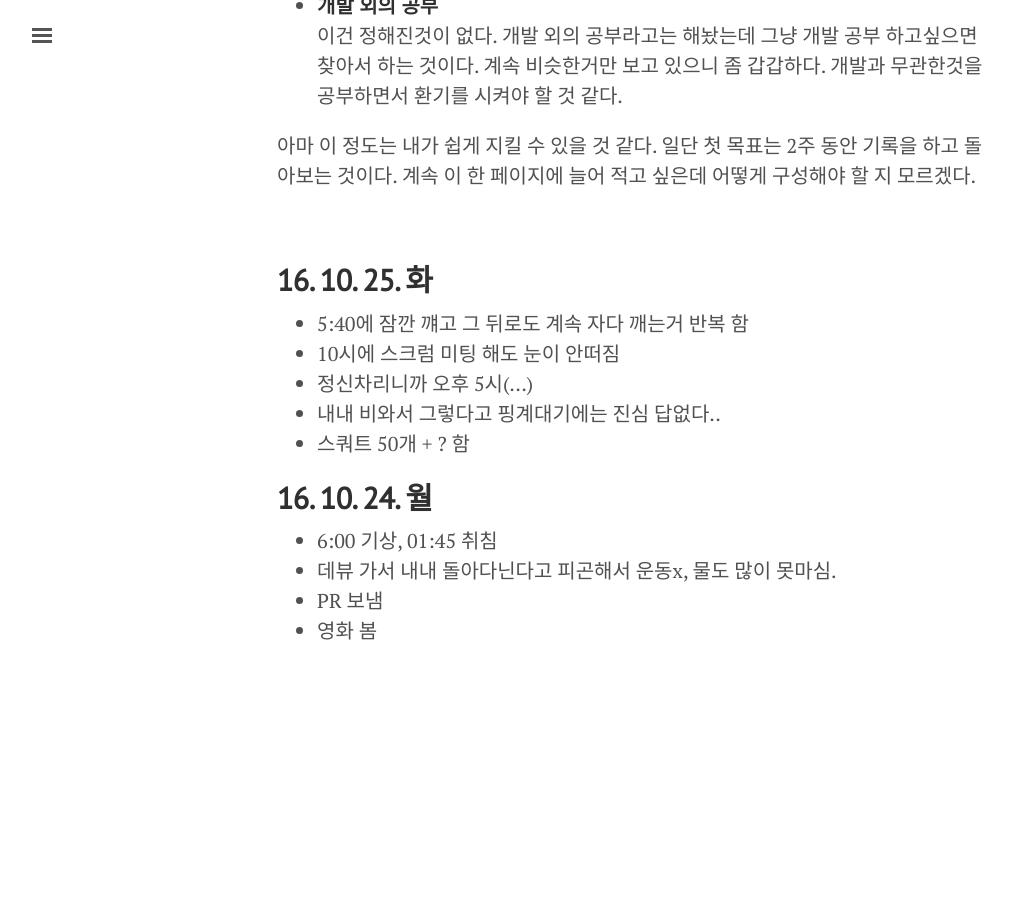
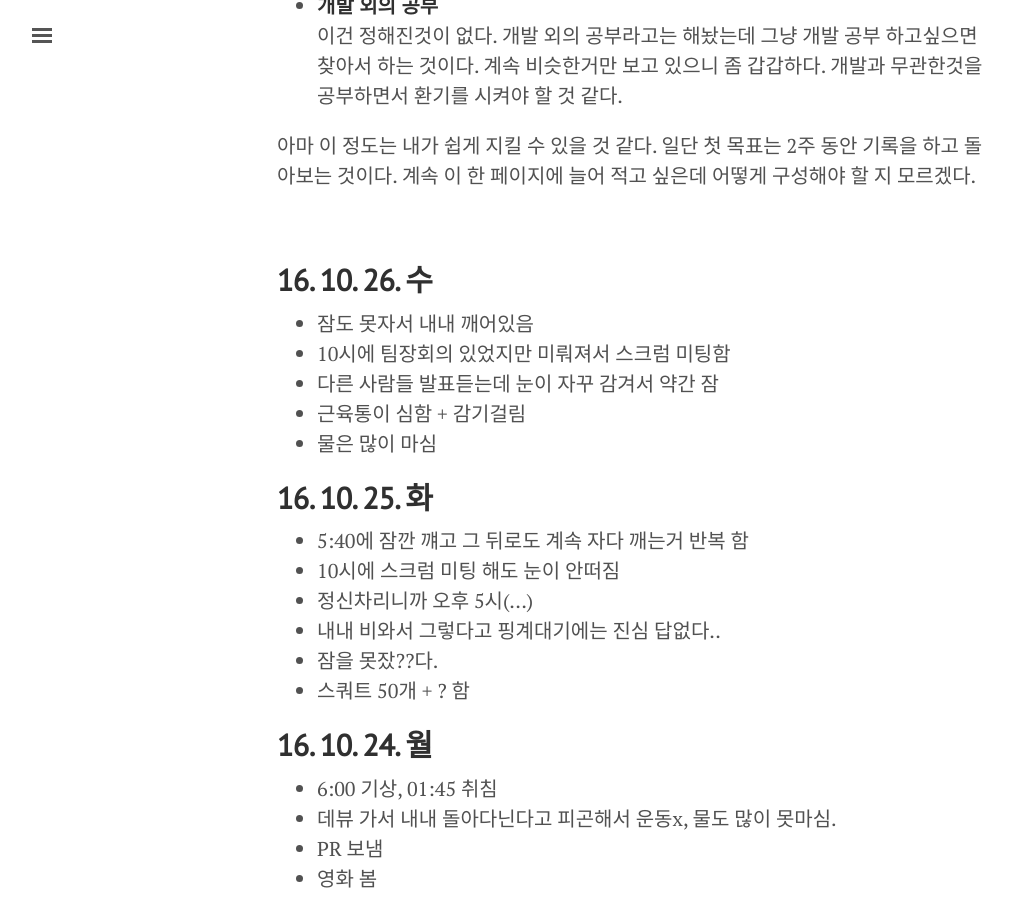
Before and after one commit to hyesun03/hyesun03.github.io, a Jekyll site: the page built from daily_check.md, in a window 1280 px wide and 900 px high, scrolled down 1191 px. Shown: the whole window, without its empty margins (3-1015 px from the left). Built offline with Jekyll 4.4.1, drawn with Linux system fonts in a browser that asks for light colours; comment, search, counter and statistics services are not loaded; before the commit the page ends 1917 px from its top, so only the background shows below that.

Commit message:
daily check 10.26

```diff
--- a/daily_check.md
+++ b/daily_check.md
@@ -35,11 +35,19 @@ title: Daily Check
 
 <br/>
 
+## **16. 10. 26. 수**
+* 잠도 못자서 내내 깨어있음
+* 10시에 팀장회의 있었지만 미뤄져서 스크럼 미팅함
+* 다른 사람들 발표듣는데 눈이 자꾸 감겨서 약간 잠
+* 근육통이 심함 + 감기걸림
+* 물은 많이 마심
+
 ## **16. 10. 25. 화**
 * 5:40에 잠깐 꺠고 그 뒤로도 계속 자다 깨는거 반복 함
 * 10시에 스크럼 미팅 해도 눈이 안떠짐
 * 정신차리니까 오후 5시(...)
 * 내내 비와서 그렇다고 핑계대기에는 진심 답없다..
+* 잠을 못잤??다.
 * 스쿼트 50개 + ? 함
 
 ## **16. 10. 24. 월**
```
